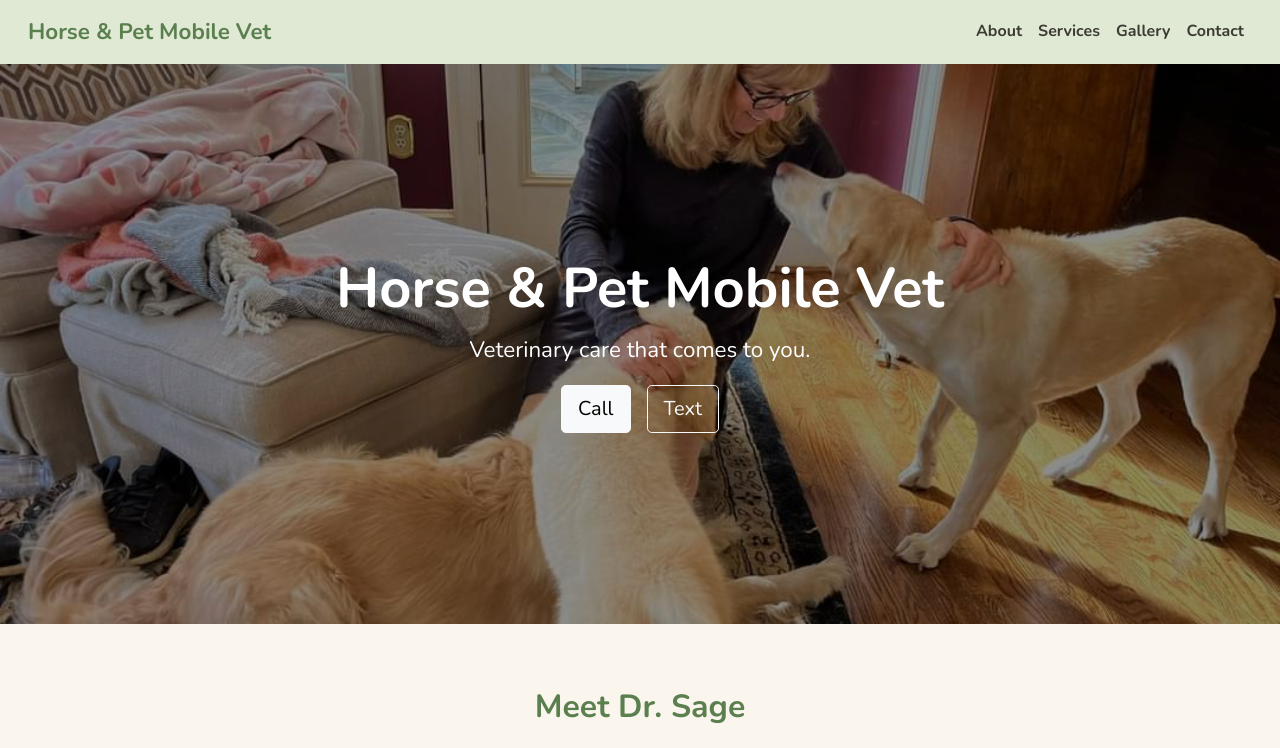
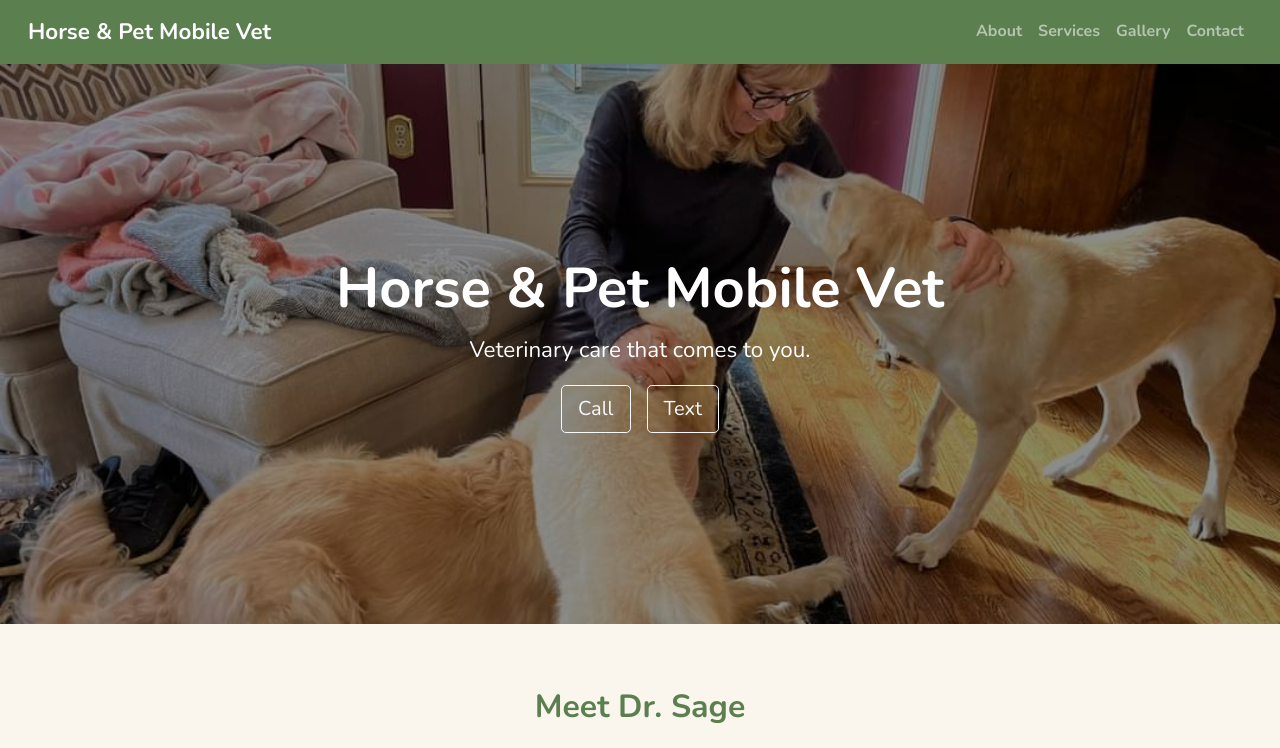
Before and after one commit to benclark1110/horse-and-pet-mobile-vet, a React (Create React App) app: page / in a window 1280 px wide. Shown: the top 748 px of the page. Built offline with nearby package versions, Linux system fonts and the light colour scheme.

Commit message:
hamburger and button updates

```diff
--- a/src/components/molecules/app-footer/index.ts
+++ b/src/components/molecules/app-footer/index.ts
@@ -1 +1 @@
-export { default } from './app-footer';
+export { default } from "./app-footer";
--- a/src/components/molecules/app-navbar/app-navbar.tsx
+++ b/src/components/molecules/app-navbar/app-navbar.tsx
@@ -1,25 +1,51 @@
-import React, { useState } from 'react';
-import { Collapse, Navbar, NavbarToggler, NavbarBrand, Nav, NavItem, NavLink } from 'reactstrap';
+import React, { useEffect, useState } from "react";
+import {
+  Collapse,
+  Navbar,
+  NavbarToggler,
+  NavbarBrand,
+  Nav,
+  NavItem,
+  NavLink,
+} from "reactstrap";
 
 const links = [
-  { href: '#about', label: 'About' },
-  { href: '#services', label: 'Services' },
-  { href: '#gallery', label: 'Gallery' },
-  { href: '#contact', label: 'Contact' },
+  { href: "#about", label: "About" },
+  { href: "#services", label: "Services" },
+  { href: "#gallery", label: "Gallery" },
+  { href: "#contact", label: "Contact" },
 ];
 
 const NavBar: React.FC = () => {
   const [open, setOpen] = useState(false);
 
+  // Keep the scroll offset in sync with the real navbar height.
+  useEffect(() => {
+    const el = document.querySelector<HTMLElement>(".site-nav");
+    if (!el) return;
+    const update = () =>
+      document.documentElement.style.setProperty(
+        "--nav-height",
+        `${el.offsetHeight}px`
+      );
+    update();
+    if (typeof ResizeObserver === "undefined") return;
+    const observer = new ResizeObserver(update);
+    observer.observe(el);
+    return () => observer.disconnect();
+  }, []);
+
   return (
-    <Navbar expand="md" className="site-nav sticky-top">
+    <Navbar expand="md" dark className="site-nav sticky-top">
       <NavbarBrand href="#home">Horse & Pet Mobile Vet</NavbarBrand>
       <NavbarToggler onClick={() => setOpen(!open)} />
       <Collapse isOpen={open} navbar>
         <Nav navbar className="ms-auto">
           {links.map((l) => (
             <NavItem key={l.href}>
-              <NavLink href={l.href} onClick={() => setOpen(false)}>{l.label}</NavLink>
+              <NavLink href={l.href} onClick={() => setOpen(false)}>
+                {l.label}
+              </NavLink>
             </NavItem>
           ))}
         </Nav>
--- a/src/components/molecules/app-navbar/index.ts
+++ b/src/components/molecules/app-navbar/index.ts
@@ -1 +1 @@
-export { default } from './app-navbar';
+export { default } from "./app-navbar";
--- a/src/components/sections/index.ts
+++ b/src/components/sections/index.ts
@@ -1 +1 @@
-export * from './sections';
+export * from "./sections";
--- a/src/components/sections/sections.tsx
+++ b/src/components/sections/sections.tsx
@@ -1,17 +1,41 @@
-import * as React from 'react';
-import { Container, Row, Col } from 'reactstrap';
-import { BsTelephoneFill, BsFillChatTextFill, BsFacebook } from 'react-icons/bs';
-import { MdEmail } from 'react-icons/md';
-import { aboutImage, contact, gallery, heroImage, services } from '../../data/content';
+import * as React from "react";
+import { Container, Row, Col } from "reactstrap";
+import {
+  BsTelephoneFill,
+  BsFillChatTextFill,
+  BsFacebook,
+} from "react-icons/bs";
+import { MdEmail } from "react-icons/md";
+import {
+  aboutImage,
+  contact,
+  gallery,
+  heroImage,
+  services,
+} from "../../data/content";
 
 export const Hero: React.FC = () => (
-  <section id="home" className="hero" style={{ backgroundImage: `url(${heroImage})` }}>
+  <section
+    id="home"
+    className="hero"
+    style={{ backgroundImage: `url(${heroImage})` }}
+  >
     <div className="hero-overlay">
       <h1>Horse & Pet Mobile Vet</h1>
       <p>Veterinary care that comes to you.</p>
       <div className="hero-buttons">
-        <a className="btn btn-light btn-lg" href={`tel:${contact.phone}`}>Call</a>
-        <a className="btn btn-outline-light btn-lg" href={`sms:${contact.phone}`}>Text</a>
+        <a
+          className="btn btn-outline-light btn-lg"
+          href={`tel:${contact.phone}`}
+        >
+          Call
+        </a>
+        <a
+          className="btn btn-outline-light btn-lg"
+          href={`sms:${contact.phone}`}
+        >
+          Text
+        </a>
       </div>
     </div>
   </section>
@@ -26,7 +50,10 @@ export const About: React.FC = () => (
           <img className="rounded-img" alt="Horse" src={aboutImage} />
         </Col>
         <Col md={7}>
-          <p>TODO: Short bio, credentials, and what drew Dr. Sage to mobile veterinary medicine.</p>
+          <p>
+            TODO: Short bio, credentials, and what drew Dr. Sage to mobile
+            veterinary medicine.
+          </p>
         </Col>
       </Row>
     </Container>
@@ -43,7 +70,9 @@ export const Services: React.FC = () => (
             <div className="card-box">
               <h3>{s.title}</h3>
               <ul>
-                {s.items.map((i) => <li key={i}>{i}</li>)}
+                {s.items.map((i) => (
+                  <li key={i}>{i}</li>
+                ))}
               </ul>
             </div>
           </Col>
@@ -59,7 +88,13 @@ export const Gallery: React.FC = () => (
       <h2>Patients & Friends</h2>
       <div className="gallery-grid">
         {gallery.map((g) => (
-          <img key={g.src} className="rounded-img" alt={g.alt} src={g.src} loading="lazy" />
+          <img
+            key={g.src}
+            className="rounded-img"
+            alt={g.alt}
+            src={g.src}
+            loading="lazy"
+          />
         ))}
       </div>
     </Container>
@@ -71,13 +106,32 @@ export const Contact: React.FC = () => (
     <Container>
       <h2>Contact</h2>
       <ul className="contact-list">
-        <li><BsTelephoneFill /> <a href={`tel:${contact.phone}`}>{contact.phone}</a></li>
-        <li><BsFillChatTextFill /> <a href={`sms:${contact.phone}`}>Text us</a></li>
-        <li><MdEmail /> <a href={`mailto:${contact.email}?subject=Hi Dr. Sage!`}>{contact.email}</a></li>
-        <li><BsFacebook /> <a target="_blank" rel="noreferrer" href={contact.facebook}>Facebook</a></li>
+        <li>
+          <BsTelephoneFill />{" "}
+          <a href={`tel:${contact.phone}`}>{contact.phone}</a>
+        </li>
+        <li>
+          <BsFillChatTextFill /> <a href={`sms:${contact.phone}`}>Text us</a>
+        </li>
+        <li>
+          <MdEmail />{" "}
+          <a href={`mailto:${contact.email}?subject=Hi Dr. Sage!`}>
+            {contact.email}
+          </a>
+        </li>
+        <li>
+          <BsFacebook />{" "}
+          <a target="_blank" rel="noreferrer" href={contact.facebook}>
+            Facebook
+          </a>
+        </li>
       </ul>
-      <p><strong>Service area:</strong> {contact.serviceArea}</p>
-      <p><strong>Hours:</strong> {contact.hours}</p>
+      <p>
+        <strong>Service area:</strong> {contact.serviceArea}
+      </p>
+      <p>
+        <strong>Hours:</strong> {contact.hours}
+      </p>
     </Container>
   </section>
 );
--- a/src/data/content.ts
+++ b/src/data/content.ts
@@ -1,20 +1,20 @@
-import dogs from '../images/dogs.jpg';
-import donkey from '../images/donkey.jpg';
-import goat from '../images/goat.jpg';
-import goat2 from '../images/goat2.jpg';
-import goats from '../images/goats.jpg';
-import horse from '../images/horse.jpg';
-import horses from '../images/horses.jpg';
-import llama from '../images/llama.jpg';
-import poodles from '../images/poodles.jpg';
-import puppies from '../images/puppies.jpg';
+import dogs from "../images/dogs.jpg";
+import donkey from "../images/donkey.jpg";
+import goat from "../images/goat.jpg";
+import goat2 from "../images/goat2.jpg";
+import goats from "../images/goats.jpg";
+import horse from "../images/horse.jpg";
+import horses from "../images/horses.jpg";
+import llama from "../images/llama.jpg";
+import poodles from "../images/poodles.jpg";
+import puppies from "../images/puppies.jpg";
 
 export const contact = {
-  phone: '704-231-8993',
-  email: 'docsage@carolina.rr.com',
-  facebook: 'https://www.facebook.com/horseandpetmobilevet',
-  serviceArea: 'TODO: service area',
-  hours: 'TODO: hours',
+  phone: "704-231-8993",
+  email: "docsage@carolina.rr.com",
+  facebook: "https://www.facebook.com/horseandpetmobilevet",
+  serviceArea: "TODO: service area",
+  hours: "TODO: hours",
 };
 
 export const heroImage = dogs;
@@ -22,23 +22,35 @@ export const aboutImage = horse;
 
 export const services = [
   {
-    title: 'Dogs & Cats',
-    items: ['Wellness exams', 'Vaccinations', 'Dental care', 'Minor procedures', 'Senior pet care'],
+    title: "Dogs & Cats",
+    items: [
+      "Wellness exams",
+      "Vaccinations",
+      "Dental care",
+      "Minor procedures",
+      "Senior pet care",
+    ],
   },
   {
-    title: 'Horses & Farm Animals',
-    items: ['Routine equine exams', 'Vaccinations & Coggins', 'Equine dental care', 'Goats, llamas & donkeys', 'Lameness evaluations'],
+    title: "Horses & Farm Animals",
+    items: [
+      "Routine equine exams",
+      "Vaccinations & Coggins",
+      "Equine dental care",
+      "Goats, llamas & donkeys",
+      "Lameness evaluations",
+    ],
   },
 ];
 
 export const gallery = [
-  { src: donkey, alt: 'Donkey' },
-  { src: puppies, alt: 'Puppies' },
-  { src: goat2, alt: 'Goat' },
-  { src: goats, alt: 'Group of goats' },
-  { src: horse, alt: 'Horse' },
-  { src: llama, alt: 'Llama' },
-  { src: poodles, alt: 'Poodles' },
-  { src: goat, alt: 'Goat portrait' },
-  { src: horses, alt: 'Horses in a pasture' },
+  { src: donkey, alt: "Donkey" },
+  { src: puppies, alt: "Puppies" },
+  { src: goat2, alt: "Goat" },
+  { src: goats, alt: "Group of goats" },
+  { src: horse, alt: "Horse" },
+  { src: llama, alt: "Llama" },
+  { src: poodles, alt: "Poodles" },
+  { src: goat, alt: "Goat portrait" },
+  { src: horses, alt: "Horses in a pasture" },
 ];
--- a/src/index.css
+++ b/src/index.css
@@ -7,25 +7,52 @@
   --text: #3b3b34;
 }
 
-html { scroll-behavior: smooth; }
+html {
+  scroll-behavior: smooth;
+}
 
 body {
   margin: 0;
   background: var(--cream);
   color: var(--text);
-  font-family: 'Nunito', 'Segoe UI', system-ui, sans-serif;
+  font-family: "Nunito", "Segoe UI", system-ui, sans-serif;
   line-height: 1.7;
 }
 
-section[id] { scroll-margin-top: 70px; }
+section[id] {
+  scroll-margin-top: var(--nav-height, 70px);
+}
 
-h1, h2, h3 { color: var(--green); font-weight: 700; }
-h2 { margin-bottom: 1.5rem; text-align: center; }
-a { color: var(--accent); }
+h1,
+h2,
+h3 {
+  color: var(--green);
+  font-weight: 700;
+}
+h2 {
+  margin-bottom: 1.5rem;
+  text-align: center;
+}
+a {
+  color: var(--accent);
+}
 
-.site-nav { background: var(--green-light); padding: 0.5rem 1rem; }
-.site-nav .navbar-brand { color: var(--green); font-weight: 700; font-size: 1.4em; }
-.site-nav .nav-link { color: var(--text); font-weight: 600; }
+.site-nav {
+  background: var(--green);
+  padding: 0.5rem 1rem;
+}
+.site-nav .navbar-brand {
+  color: #fff;
+  font-weight: 700;
+  font-size: 1.4em;
+}
+.site-nav .nav-link {
+  color: #fff;
+  font-weight: 600;
+}
+.site-nav .navbar-toggler {
+  border-color: rgba(255, 255, 255, 0.6);
+}
 
 .hero {
   background-size: cover;
@@ -44,14 +71,30 @@ a { color: var(--accent); }
   text-align: center;
   padding: 2rem 1rem;
 }
-.hero-overlay h1 { color: #fff; font-size: clamp(2rem, 6vw, 3.5rem); }
-.hero-overlay p { font-size: 1.4rem; }
-.hero-buttons { display: flex; gap: 1rem; }
+.hero-overlay h1 {
+  color: #fff;
+  font-size: clamp(2rem, 6vw, 3.5rem);
+}
+.hero-overlay p {
+  font-size: 1.4rem;
+}
+.hero-buttons {
+  display: flex;
+  gap: 1rem;
+}
 
-.section { padding: 4rem 0; }
-.section-alt { background: var(--green-light); }
+.section {
+  padding: 4rem 0;
+}
+.section-alt {
+  background: var(--green-light);
+}
 
-.rounded-img { width: 100%; height: auto; border-radius: 16px; }
+.rounded-img {
+  width: 100%;
+  height: auto;
+  border-radius: 16px;
+}
 
 .card-box {
   background: #fff;
@@ -66,10 +109,19 @@ a { color: var(--accent); }
   grid-template-columns: repeat(auto-fill, minmax(240px, 1fr));
   gap: 1rem;
 }
-.gallery-grid img { height: 240px; object-fit: cover; }
+.gallery-grid img {
+  height: 240px;
+  object-fit: cover;
+}
 
-.contact-list { list-style: none; padding: 0; font-size: 1.2rem; }
-.contact-list li { margin-bottom: 0.5rem; }
+.contact-list {
+  list-style: none;
+  padding: 0;
+  font-size: 1.2rem;
+}
+.contact-list li {
+  margin-bottom: 0.5rem;
+}
 
 .footer {
   background: var(--green);
@@ -77,4 +129,19 @@ a { color: var(--accent); }
   text-align: center;
   padding: 1.5rem 1rem;
 }
-.footer a { color: #fff; margin: 0 0.75rem; }
+.footer a {
+  color: #fff;
+  margin: 0 0.75rem;
+}
+
+/* On mobile the menu overlays the page so opening it never shifts layout */
+@media (max-width: 767.98px) {
+  .site-nav .navbar-collapse {
+    position: absolute;
+    top: 100%;
+    left: 0;
+    right: 0;
+    background: var(--green);
+    padding: 0 1rem 0.5rem;
+  }
+}
```
Also changed, not shown: src/components/molecules/app-footer/app-footer.tsx (+28 -8 lines).
